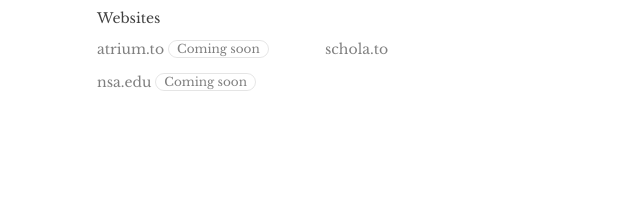
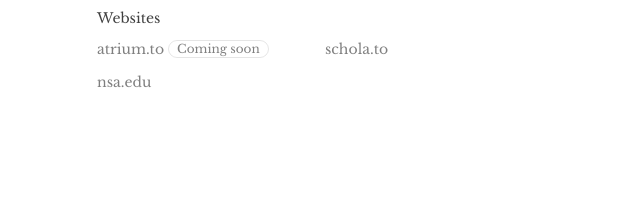
Before and after one commit to austinriddell/www, a plain HTML site: page index.html in a window 1280 px wide. Shown: the part 1029-1249 px from the top of the page, 319-959 px from the left. Drawn offline with nearby package versions, Linux system fonts and the light colour scheme.

Commit message:
Add nsa.edu

```diff
--- a/index.html
+++ b/index.html
@@ -79,7 +79,7 @@
             <ul>
               <li><a class="coming" target="_blank">atrium.to</a></li>
               <li><a href="https://schola.to" target="_blank">schola.to</a></li>
-              <li><a class="coming" target="_blank">nsa.edu</a></li>
+              <li><a href="https://nsa.edu" target="_blank">nsa.edu</a></li>
             </ul>
           </div>
         </div>
```
